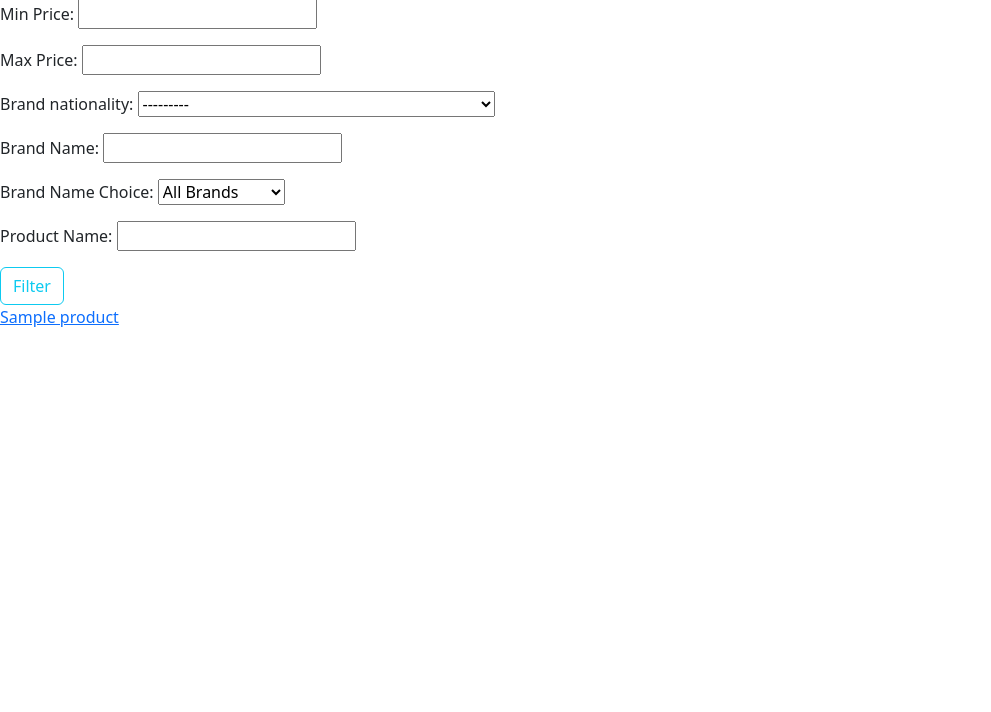
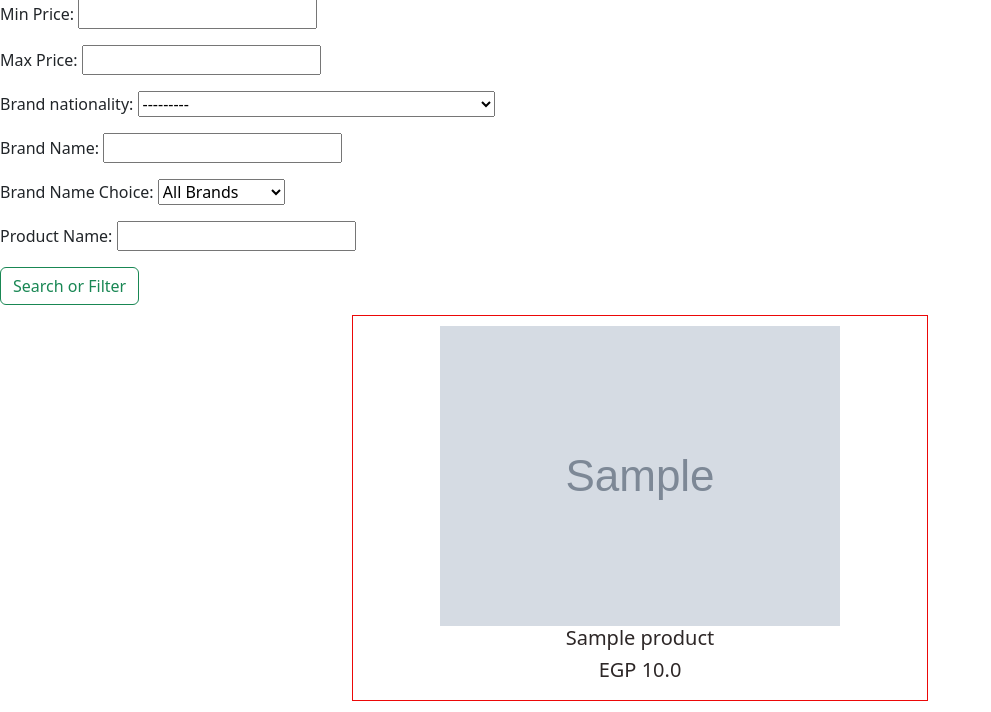
Before and after one commit to Peter-Fayez95/GroceryShop, a Django app: page /dashboard/product/list/ in a window 1280 px wide. Shown: the part 88-800 px from the top of the page, without its empty margins (0-991 px from the left). Run offline with Django 4.2, Linux system fonts and the light colour scheme; tables that the repository leaves empty hold one stand-in row (values such as "Sample post"); grey boxes marked "Sample" are stand-in pictures; some libraries are stand-ins or nearby versions.

Commit message:
added style for the product list template

```diff
--- a/groceryshop/templates/dashboard/product/list.html
+++ b/groceryshop/templates/dashboard/product/list.html
@@ -1,39 +1,38 @@
 {% extends 'dashboard/base.html' %}
 
+
+
 {% block dashcontent %}
-    {% if request.user.is_staff or request.user.is_superuser %}
 
-      <a href="{% url 'dashboard:product_dashboard:product_create' %}">
-          Create Product
-      </a>
-    {% endif %}
-    <form action="{% url 'dashboard:product_dashboard:product_list' %}" method="get">
+    <form action="{% url 'dashboard:product_dashboard:product_list' %}" method="get" class="form-container">
       {% csrf_token %}
       {{ filter_form.as_p }}
-      <button class = "btn btn-outline-info" type="submit">Filter</button>
+      <button class = "btn btn-outline-success" type="submit">Search or Filter</button>
 
     </form>
+    {% if request.user.is_staff or request.user.is_superuser %}
+      <div class="object-list">
+      <button class="create-product-link" href="{% url 'dashboard:product_dashboard:product_create' %}">
+        Create Product
+      </button>
+      <div>
+    {% endif %}
 
+    <div class="object-list">
     {% for object in object_list %}
-    <div>
+      <a class="object-item" href="{% url 'products:detail_product' slug=object.slug%}">
+        <img src="{{ object.get_thumbnail.image_url }}" alt="{{ object.get_thumbnail.alt }}">
+        <h5>{{ object.name }}</h5>
+        <h5>EGP {{ object.price }}</h5>
+    </a>
+      {% if request.user.is_staff or request.user.is_superuser %}
 
-
-        {% if request.user.is_staff or request.user.is_superuser %}
-          <a href = "{% url 'dashboard:product_dashboard:product_update' pk=object.pk %}">
-            {{ object.name }}
-          </a>
-
-          <button data-delete-url="{% url 'dashboard:product_dashboard:delete_product' pk=object.pk %}" type="button" class="btn btn-primary delete-modal" data-bs-toggle="modal" data-bs-target="#exampleModal">
-            Delete Product
-          </button>
-        {% else %}
-          <a href = "{% url 'products:detail_product' slug=object.slug %}">
-            {{ object.name }}
-          </a>
-        {% endif %}
-
-    </div>
+      <button class="btn btn-outline-danger" data-delete-url="{% url 'dashboard:product_dashboard:delete_product' pk=object.pk %}" type="button" class="btn btn-primary delete-modal" data-bs-toggle="modal" data-bs-target="#exampleModal">
+        Delete Product
+      </button>
+      {% endif %}
     {% endfor %}
+  </div>
 
     <div class="modal fade" id="exampleModal" tabindex="-1" aria-labelledby="exampleModalLabel" aria-hidden="true">
         <div class="modal-dialog">
```
